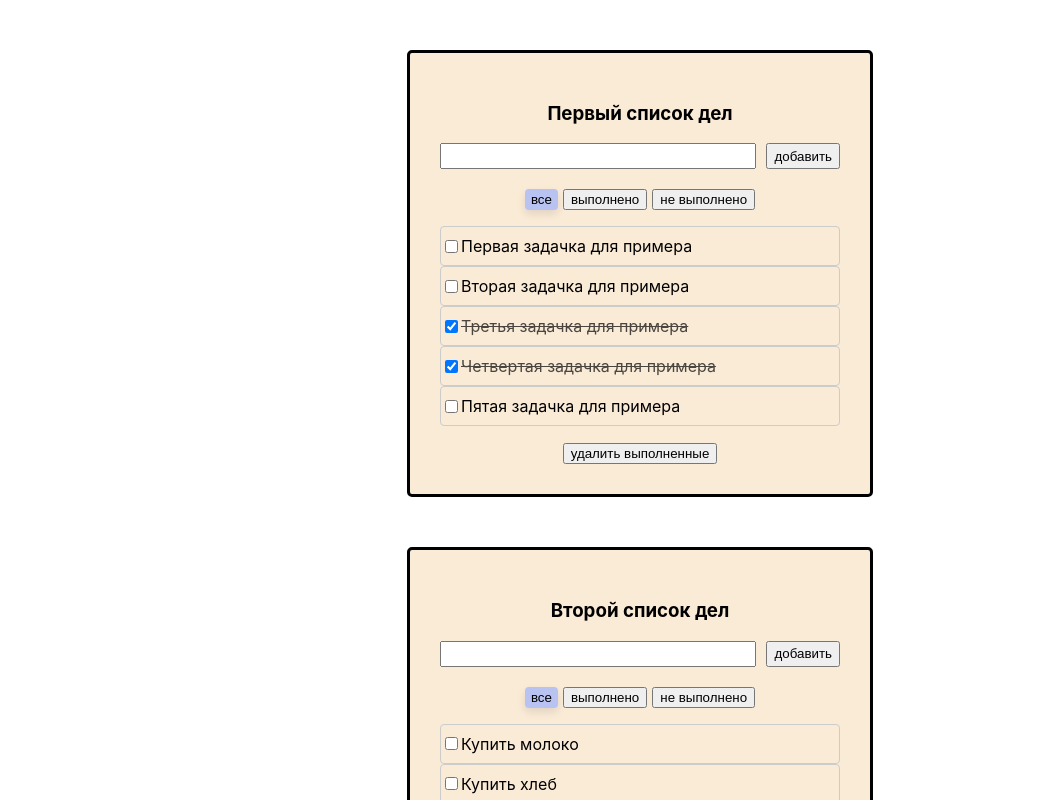
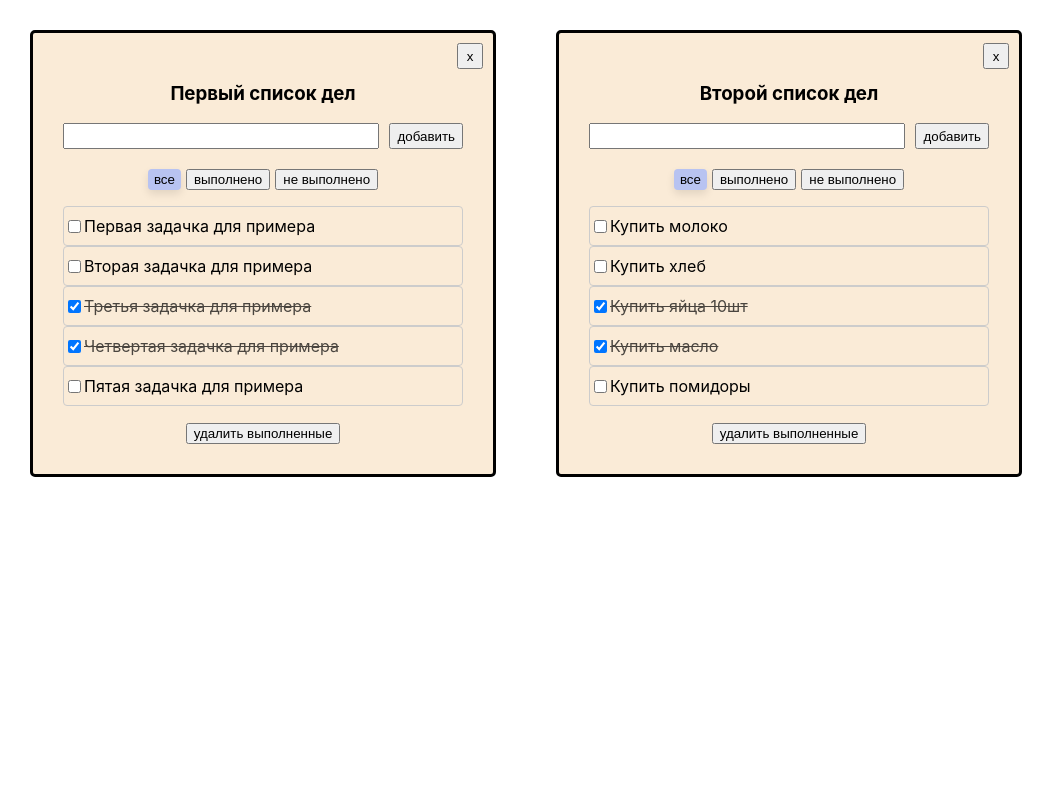
Before and after one commit to kaskodim/task-list, a React (Create React App) app: page / in a window 1280 px wide. Shown: the top 800 px of the page, without its empty margins (0-1055 px from the left). Built offline with nearby package versions, Linux system fonts and the light colour scheme.

Commit message:
adds the ability to delete taskList

```diff
--- a/src/App.tsx
+++ b/src/App.tsx
@@ -114,10 +114,17 @@ function App() {
         }
     }
 
+    function deleteTaskList(tasksListId: string) {
+        const filteredTasksList = taskLists.filter(t => t.id !== tasksListId)
+        setTaskLists(filteredTasksList)
+
+        delete tasks[tasksListId]
+        setTasks({...tasks})
+    }
 
     return (
 
-        <div>
+        <div className={'taskLists'}>
 
             {
                 taskLists.map(tl => {
@@ -127,7 +134,6 @@ function App() {
                         // if (filter === 'all') return true
                         return true
                     });
-
 
                     return (
                         <div className="taskList">
@@ -142,7 +148,8 @@ function App() {
                                 changeFilter={changeFilter}
                                 deleteCompletedTasks={deleteCompletedTasks}
                                 deleteTask={deleteTask}
-                                filter={tl.filter}/>
+                                filter={tl.filter}
+                                deleteTaskList={deleteTaskList}/>
 
                             <ModalDeleteTask isOpen={isModalOpen}
                                              closeModal={closeModal}
--- a/src/components/taskList.tsx
+++ b/src/components/taskList.tsx
@@ -19,6 +19,7 @@ type TaskListPropsType = {
     deleteCompletedTasks: (tasksListId: string) => void
     deleteTask: (id: string, tasksListId: string) => void
     filter: FilterValue
+    deleteTaskList: (tasksListId: string) => void
 }
 
 export const TaskList = (props: TaskListPropsType) => {
@@ -56,9 +57,19 @@ export const TaskList = (props: TaskListPropsType) => {
         }
     }
 
+    const deleteTaskList = () => {
+        props.deleteTaskList(props.tasksListId)
+
+    }
+
     return (
         <div>
-            <h3>{props.title}</h3>
+            <Button name={'x'} onClick={deleteTaskList} className={'buttonDeleteTaskList'}/>
+
+            <div className={'taskListHeader'}>
+                <h3>{props.title}</h3>
+            </div>
+
 
             <div className={'inputSave'}>
                 <input className={`inputValue ${error ? 'error' : ''}`}
@@ -86,8 +97,6 @@ export const TaskList = (props: TaskListPropsType) => {
                         name={'не выполнено'} onClick={() => {
                     props.changeFilter('active', props.tasksListId)
                 }}/>
-
-
             </div>
 
             <ul className={'checkBox'}>
--- a/src/index.css
+++ b/src/index.css
@@ -12,16 +12,35 @@ code {
     monospace;
 }
 
+.taskLists{
+    display: flex;
+    flex-wrap: wrap;
+    flex-direction: row;
+    justify-content: flex-start;
+    width: 100%;
+}
+
 .taskList {
     text-align: center;
+    margin: 30px;
     width: 400px;
-    margin: 50px auto;
     padding: 30px;
     border: 3px solid black;
     border-radius: 5px;
     user-select: none;
     background: antiquewhite;
+    position: relative;
+
 }
+
+.buttonDeleteTaskList {
+    position: absolute;
+    right: 10px;
+    top: 10px;
+    width: 26px;
+    height: 26px;
+}
+
 
 .inputSave {
     display: flex;
```
